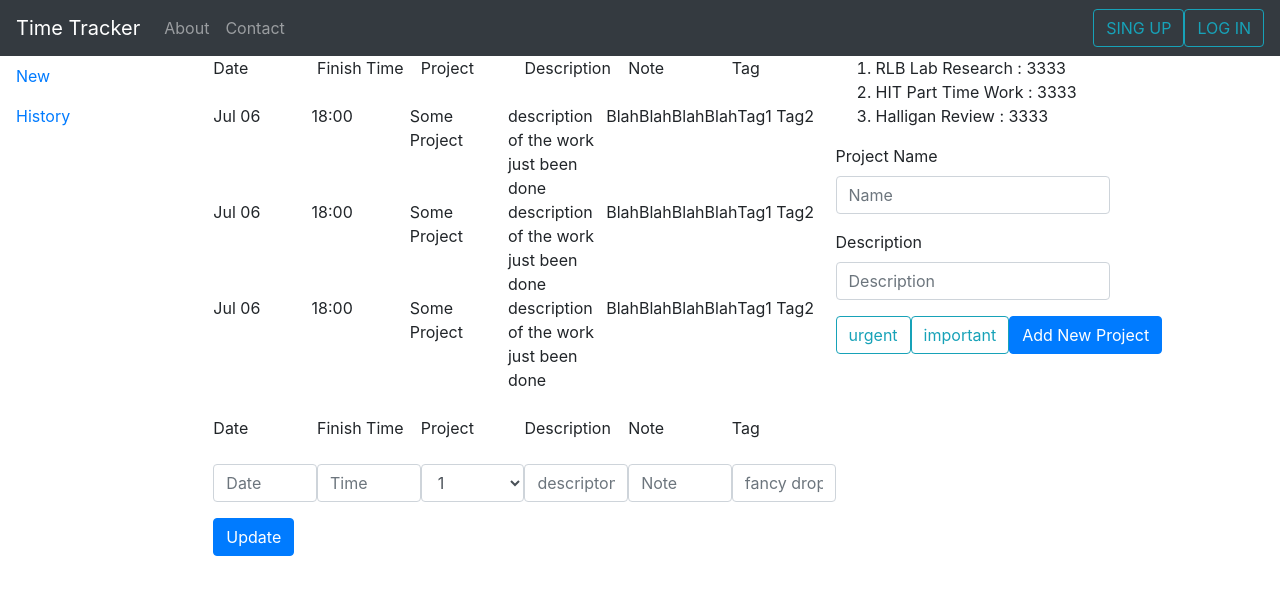
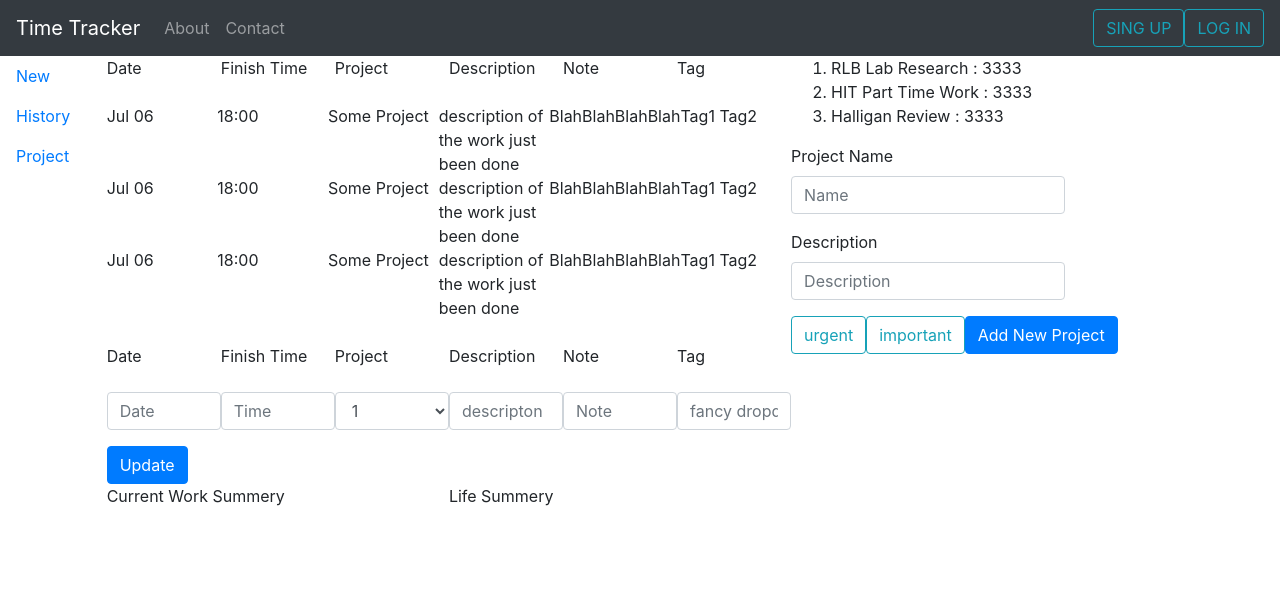
Before and after one commit to Jarvis7923/time-tracker, a React (Create React App) app in the folder react-frontend/: page /detail in a window 1280 px wide. Shown: the top 594 px of the page. Built offline with nearby package versions, Linux system fonts and the light colour scheme.

Commit message:
add the summery column to the detail page

```diff
--- a/react-frontend/package.json
+++ b/react-frontend/package.json
@@ -3,6 +3,7 @@
   "version": "0.1.0",
   "private": true,
   "dependencies": {
+    "@material-ui/core": "^4.11.0",
     "@testing-library/jest-dom": "^4.2.4",
     "@testing-library/react": "^9.5.0",
     "@testing-library/user-event": "^7.2.1",
--- a/react-frontend/src/components/pages/about/index.js
+++ b/react-frontend/src/components/pages/about/index.js
@@ -1,9 +1,12 @@
 import React from 'react';
+import MainNav from '../../MainNav';
+
 
 export default function About() {
-    return (
-        <div className="about-page">
-            This is ABOUT page!
-        </div>
-    );
+  return (
+    <div className='about-page'>
+      <MainNav />
+      <h1>This is ABOUT page!</h1>
+    </div>
+  );
 }
--- a/react-frontend/src/components/pages/contact/index.js
+++ b/react-frontend/src/components/pages/contact/index.js
@@ -1,9 +1,11 @@
-import React from 'react';
+import React from "react";
+import MainNav from "../../MainNav";
 
-export default function Contact() {
-    return (
-        <div className="contact-page">
-            This is CONTACT page!
-        </div>
-    );
+export default function About() {
+  return (
+    <div className='contact-page'>
+      <MainNav />
+      <h1>This is CONTACT page!</h1>
+    </div>
+  );
 }
--- a/react-frontend/src/components/pages/detail/SideNav.jsx
+++ b/react-frontend/src/components/pages/detail/SideNav.jsx
@@ -13,6 +13,7 @@ export default function SideNav() {
     <Nav defaultActiveKey={path + "/new"} className='flex-column'>
       <Nav.Link href={path + "/new"}>New</Nav.Link>
       <Nav.Link href={path + "/history"}>History</Nav.Link>
+      <Nav.Link href={path + "/project"}>Project</Nav.Link>
       {/* <Nav.Link href='link-1'>Link</Nav.Link> */}
     </Nav>
   );
--- a/react-frontend/src/components/pages/detail/body/new-detail.jsx
+++ b/react-frontend/src/components/pages/detail/body/new-detail.jsx
@@ -1,6 +1,5 @@
 import React from "react";
 import {Button, Row, Col, Form} from "react-bootstrap";
-
 
 const LegendRow = (props)=>{
   return (
@@ -103,6 +102,20 @@ const AddNewProject = (props) => {
   );
 };
 
+
+const DailySummery = () => {
+  return (
+    <Row noGutters>
+      <Col sm='6'>
+        Current Work Summery
+      </Col>
+      <Col sm='6'>
+        Life Summery
+      </Col>
+    </Row>
+    );
+}
+
 export default function HistoryDetail() {
   return (
     <Row noGutters>
@@ -118,6 +131,7 @@ export default function HistoryDetail() {
         <InputRow />
 
         <Button>Update</Button>
+        <DailySummery />
       </Col>
       <Col sm='5'>
         <ProjectList />
--- /dev/null
+++ b/react-frontend/src/components/pages/detail/body/project-detail.jsx
@@ -0,0 +1,9 @@
+import React from "react";
+
+export default function ProjectDetail() {
+  return (
+    <div>
+        <h1>This PROJECT DETAIL!!</h1>
+    </div>
+    );
+}
--- a/react-frontend/src/components/pages/detail/index.js
+++ b/react-frontend/src/components/pages/detail/index.js
@@ -4,6 +4,7 @@ import { Route, Switch } from "react-router-dom";
 
 import HistoryDetail from "./body/history-detail";
 import NewDetail from "./body/new-detail";
+import ProjectDetail from "./body/project-detail";
 
 import SideNav from "./SideNav";
 import MainNav from "../../MainNav";
@@ -13,7 +14,7 @@ export default function Detail() {
     <div className='detail-page'>
       <MainNav />
       <Row noGutters>
-        <Col sm="2">
+        <Col sm="1">
           <SideNav />
         </Col>
         <Col>
@@ -24,6 +25,9 @@ export default function Detail() {
             <Route path='/detail/history'>
               <HistoryDetail />
             </Route>
+            <Route path='/detail/project'>
+              <ProjectDetail />
+            </Route>
             <Route path='/detail/'>
               <NewDetail />
             </Route>
--- a/react-frontend/src/components/pages/index/index.js
+++ b/react-frontend/src/components/pages/index/index.js
@@ -1,4 +1,6 @@
 import React from 'react';
+import {Button} from 'react-bootstrap';
+
 import MainNav from "../../MainNav";
 
 
@@ -6,7 +8,8 @@ export default function Index() {
     return (
       <div className='index-page'>
           <MainNav/>
-        <h1 style={{marginTop:"50px"}}>This is INDEX page! </h1>
+        <h1>This is INDEX page! </h1>
+        <Button href="/detail">Detail</Button>
       </div>
     );
 }
```
Also changed, not shown: 1 other file (tests, documents, lock files or other folders).
